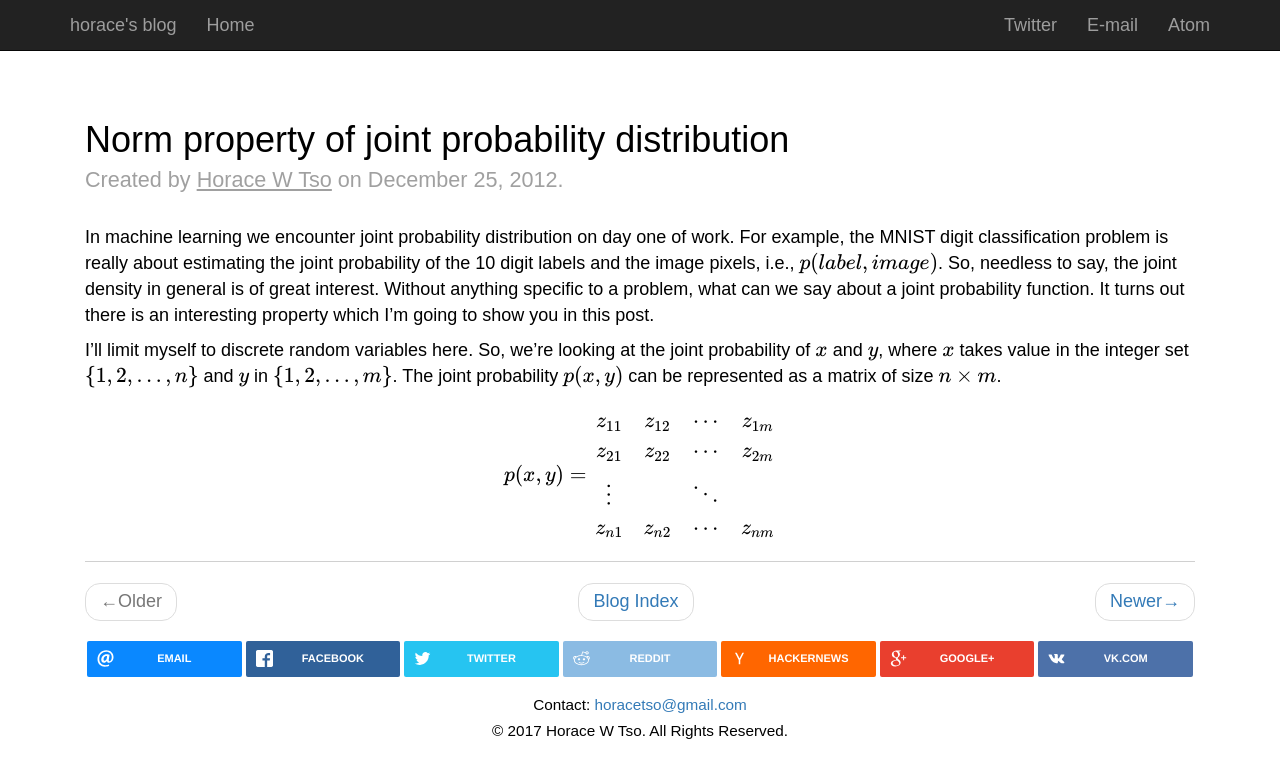
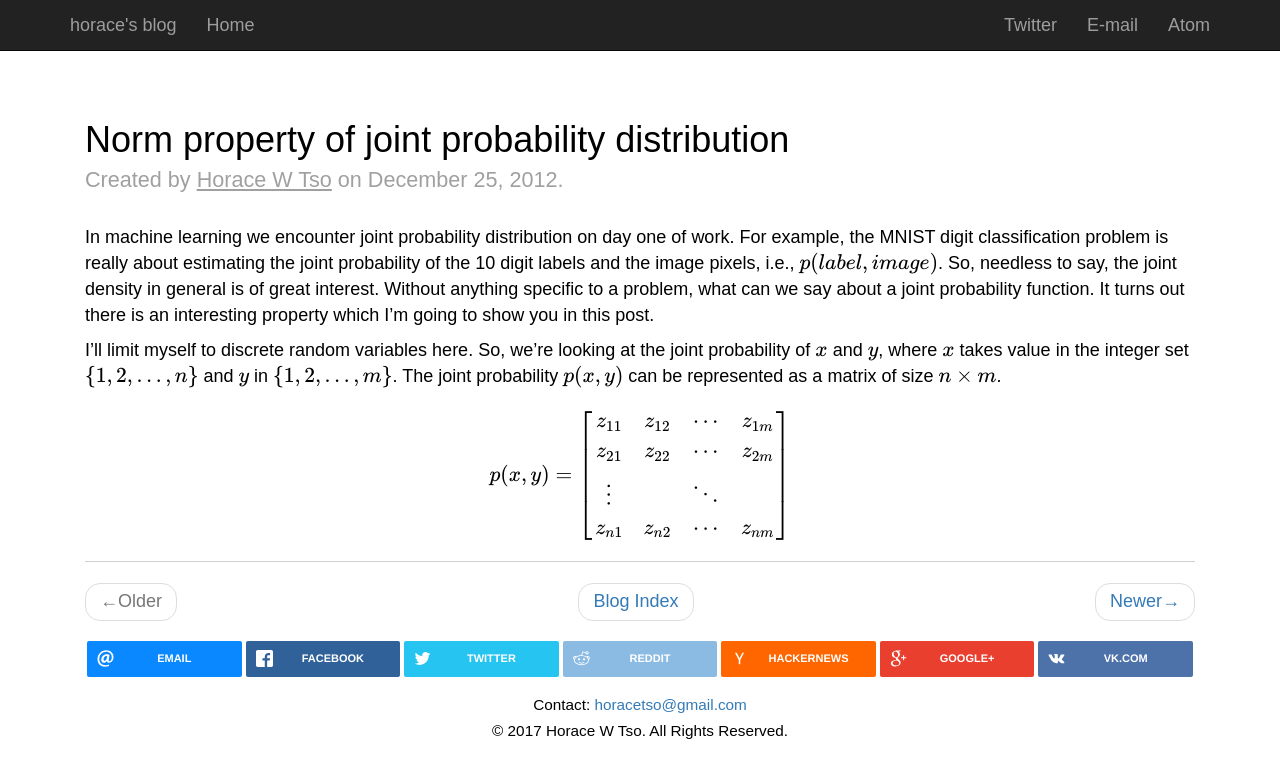
Before and after one commit to htso/htso.github.io, a Jekyll site: the page built from _posts/2013-03-01-prob-norm.markdown, in a window 1280 px wide. Shown: the top 778 px of the page. Built offline with Jekyll 4.4.1, drawn with Linux system fonts in a browser that asks for light colours; nearby versions of some CDN libraries; formulas are drawn with MathJax 3.

Commit message:
2nd vectorization post

```diff
--- a/_posts/2013-03-01-prob-norm.markdown
+++ b/_posts/2013-03-01-prob-norm.markdown
@@ -12,10 +12,10 @@ In machine learning we encounter joint probability distribution on day one of wo
 I'll limit myself to discrete random variables here. So, we're looking at the joint probability of $$x$$ and $$y$$, where $$x$$ takes value in the integer set $$\{1,2,\ldots, n\}$$ and $$y$$ in $$\{1,2,\dots,m\}$$. The joint probability $$p(x,y)$$ can be represented as a matrix of size $$n \times m$$.
 
 $$p(x,y) =
-         \begin{matrix}
+         \begin{bmatrix}
            z_{11}& z_{12} &\cdots &z_{1m}\\
            z_{21}& z_{22} &\cdots &z_{2m}\\
            \vdots&&\ddots& \\
            z_{n1}& z_{n2}& \cdots &z_{nm}
-           \end{matrix}
+           \end{bmatrix}
 $$
```
